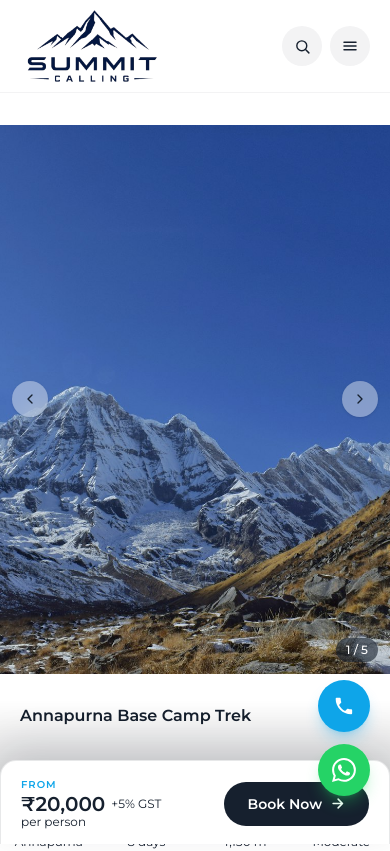
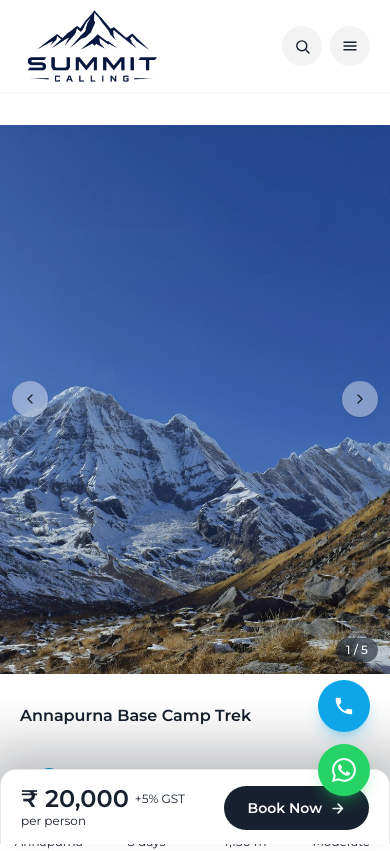
Before and after one commit to summitcalling/Website-, a Next.js app: page /treks/annapurna-base-camp-trek in a window 390 px wide. Shown: the top 851 px of the page. Built offline with nearby package versions, Linux system fonts and the light colour scheme.

Commit message:
Booking bar: remove FROM label, bigger price with spaced rupee sign; remove hero subtitle and contact description; expand mobile treks submenu without scroll

```diff
--- a/src/app/contact/page.js
+++ b/src/app/contact/page.js
@@ -52,7 +52,6 @@ export default function ContactPage() {
       <PageHeader
         eyebrow="Contact Us"
         title="Get in Touch"
-        description="Have a question about a route, fitness level, or fixed departure? Reach out — a real trekking expert replies within an hour."
       />
       <section className="bg-cream">
         <div className={`${CONTAINER} py-14`}>
--- a/src/components/Header.js
+++ b/src/components/Header.js
@@ -282,7 +282,7 @@ export default function Header() {
                     </svg>
                   </button>
                   {subOpen && (
-                    <div className="mb-4 flex max-h-56 flex-col gap-1 overflow-y-auto">
+                    <div className="mb-4 flex flex-col gap-1">
                       {dropdown.items.map((item) => (
                         <Link
                           key={item.href}
--- a/src/components/Hero.js
+++ b/src/components/Hero.js
@@ -56,11 +56,7 @@ export default function Hero() {
 
       <div className={`relative flex flex-1 items-center w-full ${CONTAINER}`}>
         <div className="mx-auto flex w-full max-w-3xl flex-col items-center text-center">
-          <p className="text-2xl font-semibold text-white sm:text-4xl">
-            Adventure Starts Here
-          </p>
-
-          <h1 className="mt-6 font-serif text-6xl sm:text-7xl md:text-8xl font-semibold leading-[1.1] text-white">
+          <h1 className="font-serif text-6xl sm:text-7xl md:text-8xl font-semibold leading-[1.1] text-white">
             <RotatingWord />
           </h1>
         </div>
--- a/src/components/MobileBookingBar.js
+++ b/src/components/MobileBookingBar.js
@@ -6,7 +6,7 @@ export default function MobileBookingBar({ price, message, currency = "INR" }) {
   const formattedPrice = price
     ? currency === "USD"
       ? `USD ${price.toLocaleString("en-US")}`
-      : `₹${price.toLocaleString("en-IN")}`
+      : `₹ ${price.toLocaleString("en-IN")}`
     : "On Request";
 
   return (
@@ -16,16 +16,13 @@ export default function MobileBookingBar({ price, message, currency = "INR" }) {
       <div className="fixed inset-x-0 bottom-0 z-40 rounded-t-2xl border border-b-0 border-ink/10 bg-white shadow-[0_-16px_40px_rgba(16,24,40,0.14)] lg:hidden">
         <div className="flex items-center gap-4 px-5 pb-[calc(env(safe-area-inset-bottom)+0.875rem)] pt-4">
           <div className="min-w-0 flex-1">
-            <div className="text-[10px] font-semibold uppercase tracking-widest text-blue">
-              {price ? "From" : "Price"}
-            </div>
-            <div className="mt-0.5 flex items-center gap-1.5">
-              <span className="font-serif text-xl font-semibold leading-none text-ink">
+            <div className="flex items-center gap-1.5">
+              <span className="font-serif text-2xl font-semibold leading-none text-ink">
                 {formattedPrice}
               </span>
               {price && currency === "INR" && <span className="text-xs text-ink">+5% GST</span>}
             </div>
-            {price && <div className="text-xs text-ink">per person</div>}
+            {price && <div className="mt-0.5 text-xs text-ink">per person</div>}
           </div>
 
           <a
```
